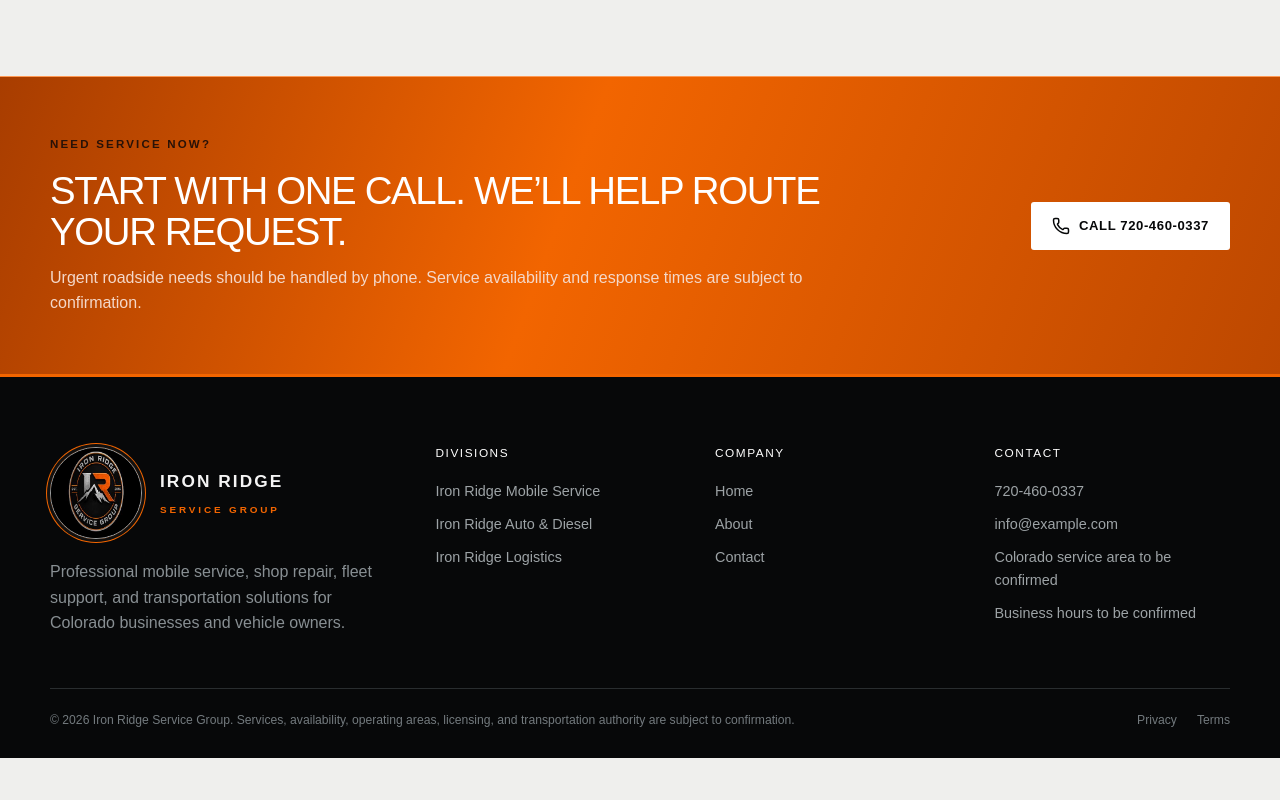
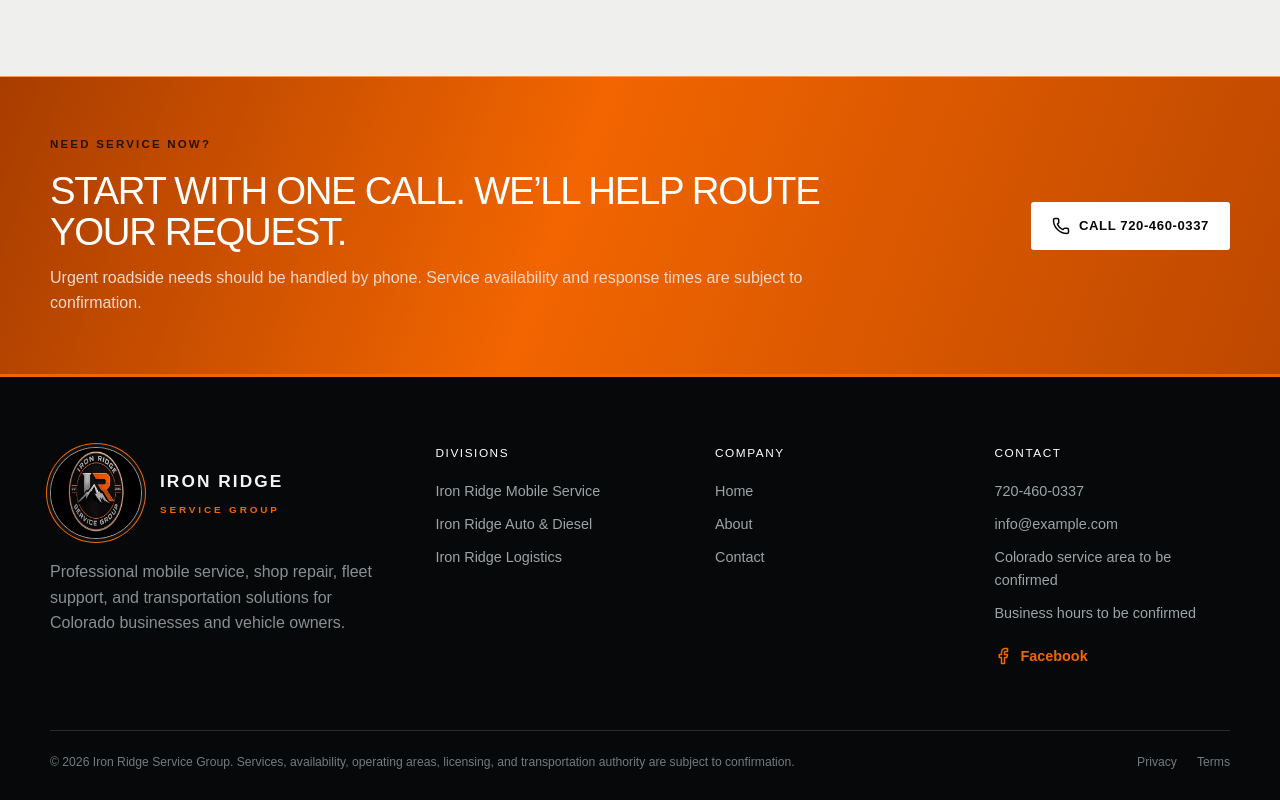
Before and after one commit to mconklin-boop/Iron-Ridge-, a Next.js app: page / in a window 1280 px wide. Shown: the part 3014-3814 px from the top of the page. Before the commit the page ends 3772 px from the top, so only its background shows below. Built offline with nearby package versions, Linux system fonts and the light colour scheme; no server answers.

Commit message:
Add Facebook page link

```diff
--- a/app/globals.css
+++ b/app/globals.css
@@ -118,6 +118,8 @@
 .footer-brand p { max-width: 390px; margin-top: 20px; color: #888f93; }
 .footer-column h2 { margin-bottom: 20px; color: white; font-size: .74rem; letter-spacing: .13em; text-transform: uppercase; }
 .footer-column a, .footer-column span { display: block; margin: 10px 0; color: #9da3a6; font-size: .9rem; }
+.footer-column .social-link { display: inline-flex; align-items: center; gap: 8px; color: var(--orange); font-weight: 800; }
+.footer-column .social-link:hover { color: white; }
 .footer-column a:hover { color: white; }
 .footer-bottom { display: flex; justify-content: space-between; gap: 30px; padding: 22px 0 28px; border-top: 1px solid #292d2f; color: #737a7e; font-size: .76rem; }
 .footer-legal { display: flex; gap: 20px; }
--- a/components/footer.tsx
+++ b/components/footer.tsx
@@ -1,5 +1,6 @@
 import Image from "next/image";
 import Link from "next/link";
+import { Facebook } from "lucide-react";
 import { siteConfig } from "@/config/site";
 
 export function Footer() {
@@ -24,6 +25,7 @@
         <div className="footer-column">
           <h2>Contact</h2>
           <a href={siteConfig.links.phone}>{siteConfig.phone}</a><a href={siteConfig.links.email}>{siteConfig.email}</a><span>{siteConfig.serviceArea}</span><span>{siteConfig.hours}</span>
+          <a className="social-link" href={siteConfig.social.facebook} target="_blank" rel="noreferrer"><Facebook size={18} /> Facebook</a>
         </div>
       </div>
       <div className="container footer-bottom">
--- a/config/site.ts
+++ b/config/site.ts
@@ -22,7 +22,7 @@
     mc: "MC number to be confirmed",
   },
   social: {
-    facebook: "#",
+    facebook: "https://www.facebook.com/profile.php?id=61592518599033",
     instagram: "#",
     linkedin: "#",
     googleBusinessProfile: "#",
```
